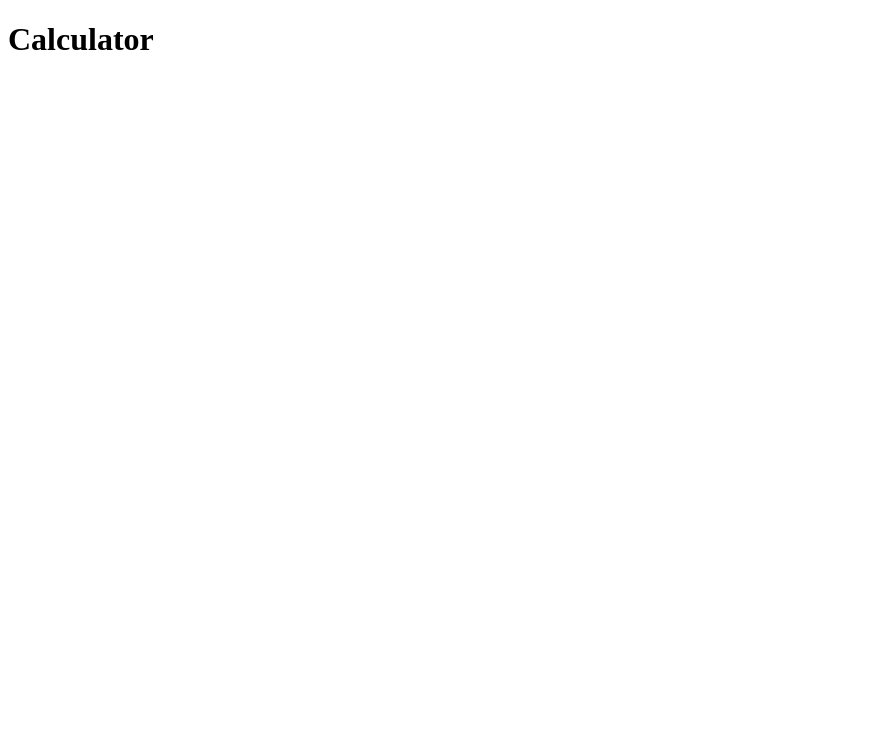
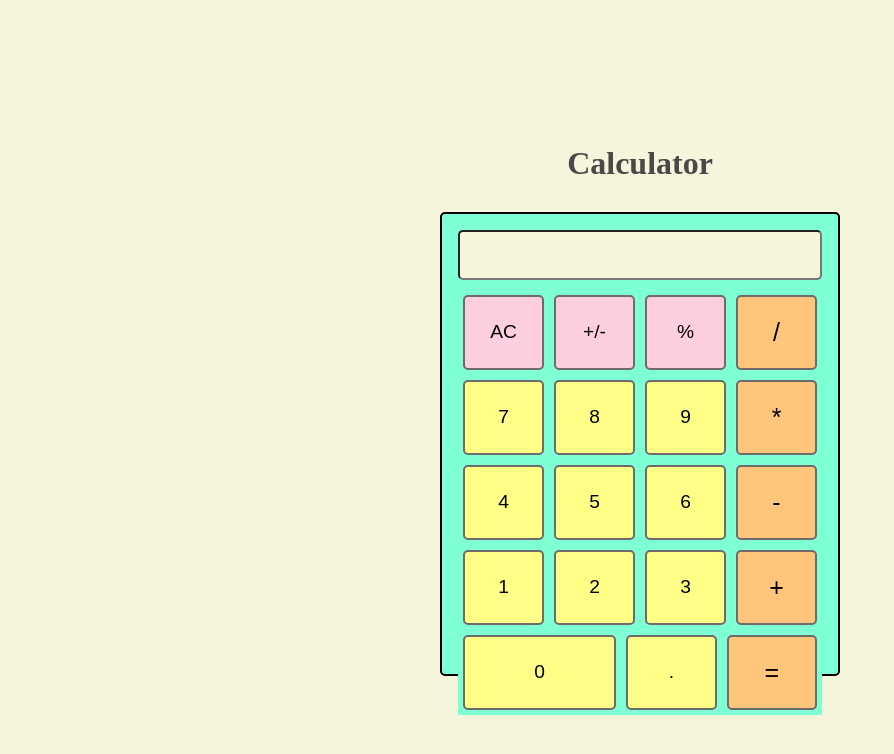
Before and after one commit to Zidan-Niyas/jsCalculator, a plain HTML site: page index.html in a window 1280 px wide. Shown: the whole page, without its empty margins (0-894 px from the left). Drawn offline with Linux system fonts and the light colour scheme.

Commit message:
added basic calculator UI and added the operator functions

```diff
--- a/index.html
+++ b/index.html
@@ -3,10 +3,39 @@
 <head>
     <meta charset="UTF-8">
     <meta name="viewport" content="width=device-width, initial-scale=1.0">
+    <link rel="stylesheet" href="styles.css">
     <title>Calculator -TOP</title>
 </head>
 <body>
-    <h1>Calculator</h1>
+    <div id="main">
+        <h1>Calculator</h1>
+        <div id="container">
+            <div id="displayField">
+                <input type="text" id="display" readonly>
+            </div>
+            <div id="content">
+                <button id="special">AC</button>
+                <button id="special">+/-</button>
+                <button id="special">%</button>
+                <button id="operator">/</button>
+                <button>7</button>
+                <button>8</button>
+                <button>9</button>
+                <button id="operator">*</button>
+                <button>4</button>
+                <button>5</button>
+                <button>6</button>
+                <button id="operator">-</button>
+                <button>1</button>
+                <button>2</button>
+                <button>3</button>
+                <button id="operator">+</button>
+                <button id="zero">0</button>
+                <button>.</button>
+                <button id="operator">=</button>
+            </div>
+        </div>
+    </div>
     <script src="scripts.js"></script>
 </body>
 </html>
--- a/scripts.js
+++ b/scripts.js
@@ -0,0 +1,36 @@
+const add = (a, b) => {
+    console.log(a + b);
+};
+
+const subtract = (a,b) => {
+    console.log(a - b);
+};
+
+const multiply = (a,b) => {
+    console.log(a * b);
+};
+
+const divide = (a, b) => {
+    console.log(a / b);
+};
+
+const operate = (a, b, operator) => {
+    switch(operator) {
+        case "add":
+            add(a,b);
+            break;
+        case "subtract" :
+            subtract(a,b);
+            break;
+        case "multiply" :
+            multiply(a,b);
+            break;
+        case "divide" :
+            divide(a,b);
+            break;
+        default :
+            alert("Invalid Operator");
+    }
+}
+
+operate(1,2,"multiply");
--- /dev/null
+++ b/styles.css
@@ -0,0 +1,88 @@
+* {
+    margin: 0;
+    box-sizing: border-box;
+    background-color: beige;
+}
+
+h1 {
+    padding-top: 20px;
+    text-align: center;
+    margin-bottom: 30px;
+    color: rgb(78, 71, 71);
+}
+
+#main {
+    display: flex;
+    flex-direction: column;
+    justify-content: center;
+    align-items: center;
+    height: 100vh;
+}
+
+#container {
+    width: 25%;
+    min-width: 400px;
+    height: 58vh;
+    border: 2px solid black;
+    border-radius: 5px;
+    display: flex;
+    flex-direction: column;
+    padding: 16px;
+    background-color: aquamarine;
+}
+
+#content {
+    height: 100%;
+    display: flex;
+    justify-content: space-between;
+    flex-wrap: wrap;
+    background-color: aquamarine;
+}
+
+#displayField {
+    background-color: aquamarine;
+}
+
+#display {
+    width: 100%;
+    height: 50px;
+    margin-bottom: 10px;
+    border-radius: 5px;
+}
+
+button {
+    height: 75px;
+    width: 80px;
+    margin: 5px;
+    border: 2px solid rgb(112, 106, 106);
+    border-radius: 5px;
+    font-size: larger;
+    flex-grow: 1;
+    background-color: rgb(255, 255, 136);
+}
+
+button:hover {
+    cursor: pointer;
+    background-color: yellow;
+}
+
+#operator {
+    background-color: rgb(255, 198, 123);
+    font-size: 25px;
+}
+
+#operator:hover {
+    background-color: rgb(255, 166, 0);
+}
+
+#special {
+    background-color: #fdcedf;
+}
+
+#special:hover {
+    background-color: #ff95bc;
+}
+
+#zero {
+    flex-grow: 7;
+}
```
